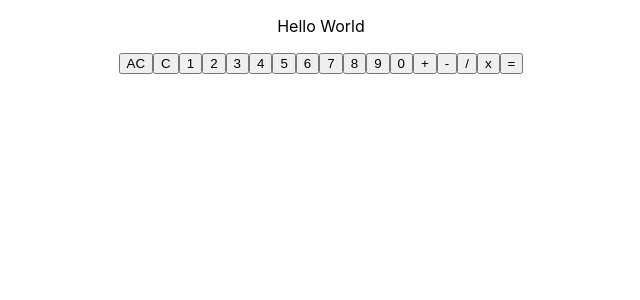
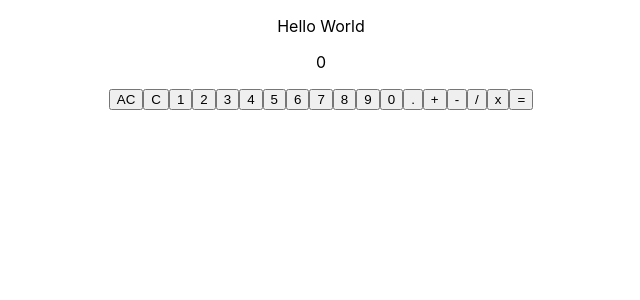
Before and after one commit to StevieV1903/calculator_app, a React (Create React App) app: page / in a window 1280 px wide. Shown: the top 300 px of the page, without its empty margins (319-959 px from the left). Built offline with nearby package versions, Linux system fonts and the light colour scheme.

Commit message:
added decimal point and fixed decimal bug

```diff
--- a/src/Calculator.js
+++ b/src/Calculator.js
@@ -3,12 +3,12 @@ import "./Calculator.css";
 
 const Calculator = () => {
 
-    const [ storedNumberOne, setStoredNumberOne ] = useState( "" );
-    const [ storedNumberTwo, setStoredNumberTwo ] = useState( "" );
+    const [ storedNumberOne, setStoredNumberOne ] = useState( "0" );
+    const [ storedNumberTwo, setStoredNumberTwo ] = useState( "0" );
     const [ storedOperation, setStoredOperation ] = useState( "" );
     const [ isAnswer, setIsAnswer ] = useState( false );
 
-    const [ displayedNumber, setDisplayedNumber ] = useState( "" );
+    const [ displayedNumber, setDisplayedNumber ] = useState( "0" );
 
 
     const handleNumberClick = ( number ) => {
@@ -22,27 +22,39 @@ const Calculator = () => {
 
         else
         if( storedOperation === ""){
+            if( number === "." && !storedNumberOne.includes(".")) {
+            newStoredNumber = storedNumberOne
+            newStoredNumber += number
+            setStoredNumberOne( newStoredNumber )
+            setDisplayedNumber( newStoredNumber )
+            } else if( number !== "." ){
             newStoredNumber = storedNumberOne
             newStoredNumber += number
             setStoredNumberOne( newStoredNumber )
             setDisplayedNumber( newStoredNumber )
         }
+    }
         else{
-            newStoredNumber = storedNumberTwo
-            newStoredNumber += number
-            setStoredNumberTwo( newStoredNumber )
-            setDisplayedNumber( newStoredNumber )
-            // console.log(storedNumberTwo)
-            // console.log(newStoredNumber)
+            if( number === "." && !storedNumberTwo.includes(".")) {
+                newStoredNumber = storedNumberTwo
+                newStoredNumber += number
+                setStoredNumberTwo( newStoredNumber )
+                setDisplayedNumber( newStoredNumber )
+                } else if( number !== "." ){
+                newStoredNumber = storedNumberTwo
+                newStoredNumber += number
+                setStoredNumberTwo( newStoredNumber )
+                setDisplayedNumber( newStoredNumber )
+            }
         }
 
         // console.log(newStoredNumber)
     };
 
     const handleAllClearClick = () => {
-        setStoredNumberOne( "" )
-        setStoredNumberTwo( "" )
-        setDisplayedNumber( "" )
+        setStoredNumberOne( "0" )
+        setStoredNumberTwo( "0" )
+        setDisplayedNumber( "0" )
         setStoredOperation( "" )
         setIsAnswer( false )
     };
@@ -72,7 +84,7 @@ const Calculator = () => {
     const handleOperationClick = ( operation ) => {
         if( storedOperation === "" ){
             setStoredOperation( operation )
-            setDisplayedNumber( "" )
+            setDisplayedNumber( "0" )
         } else{
             handleEqualsClick()
         }
@@ -85,34 +97,38 @@ const Calculator = () => {
             let answer = parseFloat( storedNumberOne ) + parseFloat( storedNumberTwo )
             setDisplayedNumber( answer )
             setStoredNumberOne( answer.toString() )
-            setStoredNumberTwo( "" )
+            setStoredNumberTwo( "0" )
         }
         else if( storedOperation === "-" ){
             let answer = parseFloat( storedNumberOne ) - parseFloat( storedNumberTwo )
             setDisplayedNumber( answer )
             setStoredNumberOne( answer.toString() )
-            setStoredNumberTwo( "" )
+            setStoredNumberTwo( "0" )
         }
         else if( storedOperation === "/" ){
             let answer = parseFloat( storedNumberOne ) / parseFloat( storedNumberTwo )
             setDisplayedNumber( answer )
             setStoredNumberOne( answer.toString() )
-            setStoredNumberTwo( "" )
+            setStoredNumberTwo( "0" )
         }
         else if( storedOperation === "*" ){
             let answer = parseFloat( storedNumberOne ) * parseFloat( storedNumberTwo )
             setDisplayedNumber( answer )
             setStoredNumberOne( answer.toString() )
-            setStoredNumberTwo( "" )
+            setStoredNumberTwo( "0" )
         }
         setStoredOperation( "" )
         setIsAnswer( true )
-    }
+    };
+
+    // const handlePointClick = () => {
+
+    // };
 
     return(
         <div>
 
-            <p> { displayedNumber } </p>
+            <p> { +parseFloat(displayedNumber).toFixed( 8 ) } </p>
 
             <button onClick={ () => handleAllClearClick() }>AC</button>
             <button onClick={ () => handleDeleteClick() }>C</button>
@@ -126,6 +142,7 @@ const Calculator = () => {
             <button onClick={ () => handleNumberClick("8") }>8</button>
             <button onClick={ () => handleNumberClick("9") }>9</button>
             <button onClick={ () => handleNumberClick("0") }>0</button>
+            <button onClick={ () => handleNumberClick(".") }>.</button>
             <button onClick={ () => handleOperationClick("+") }>+</button>
             <button onClick={ () => handleOperationClick("-") }>-</button>
             <button onClick={ () => handleOperationClick("/") }>/</button>
```
